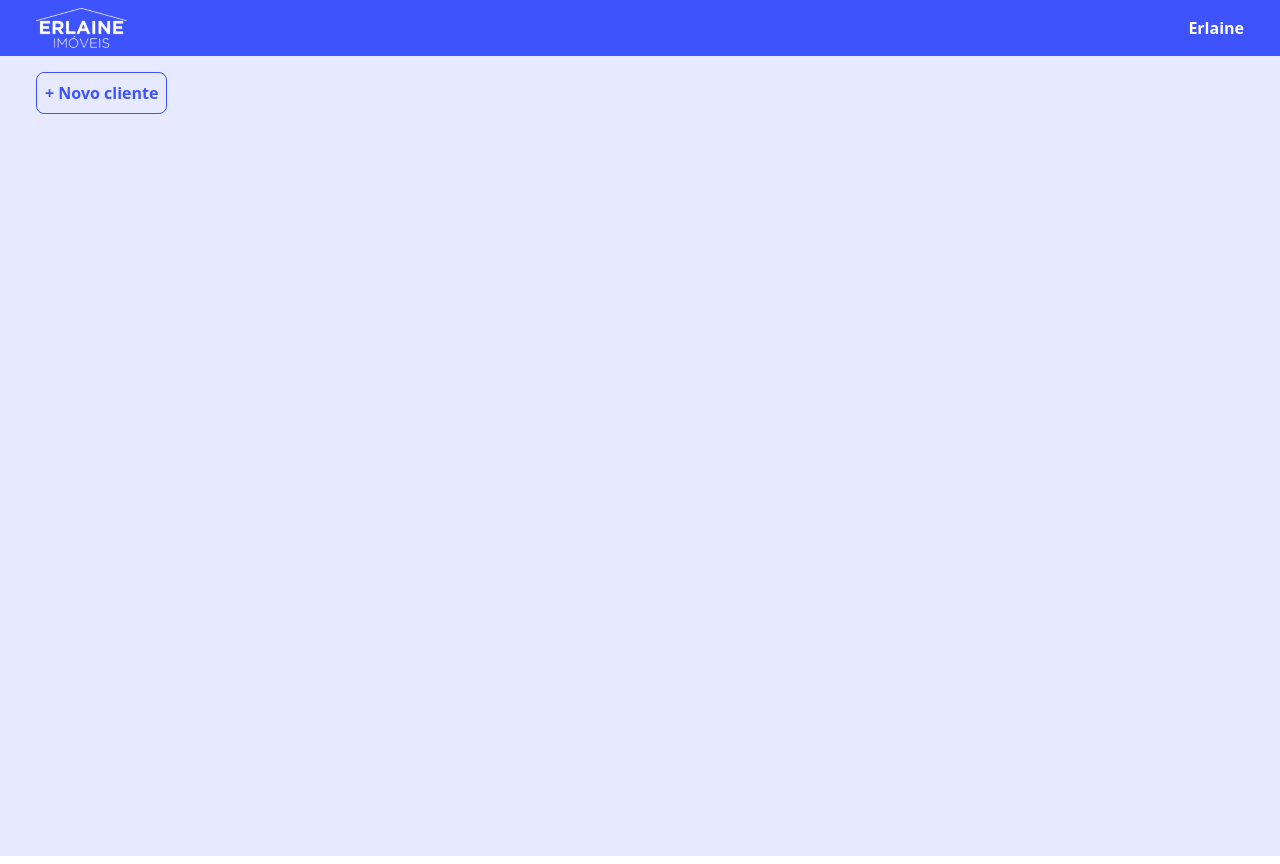
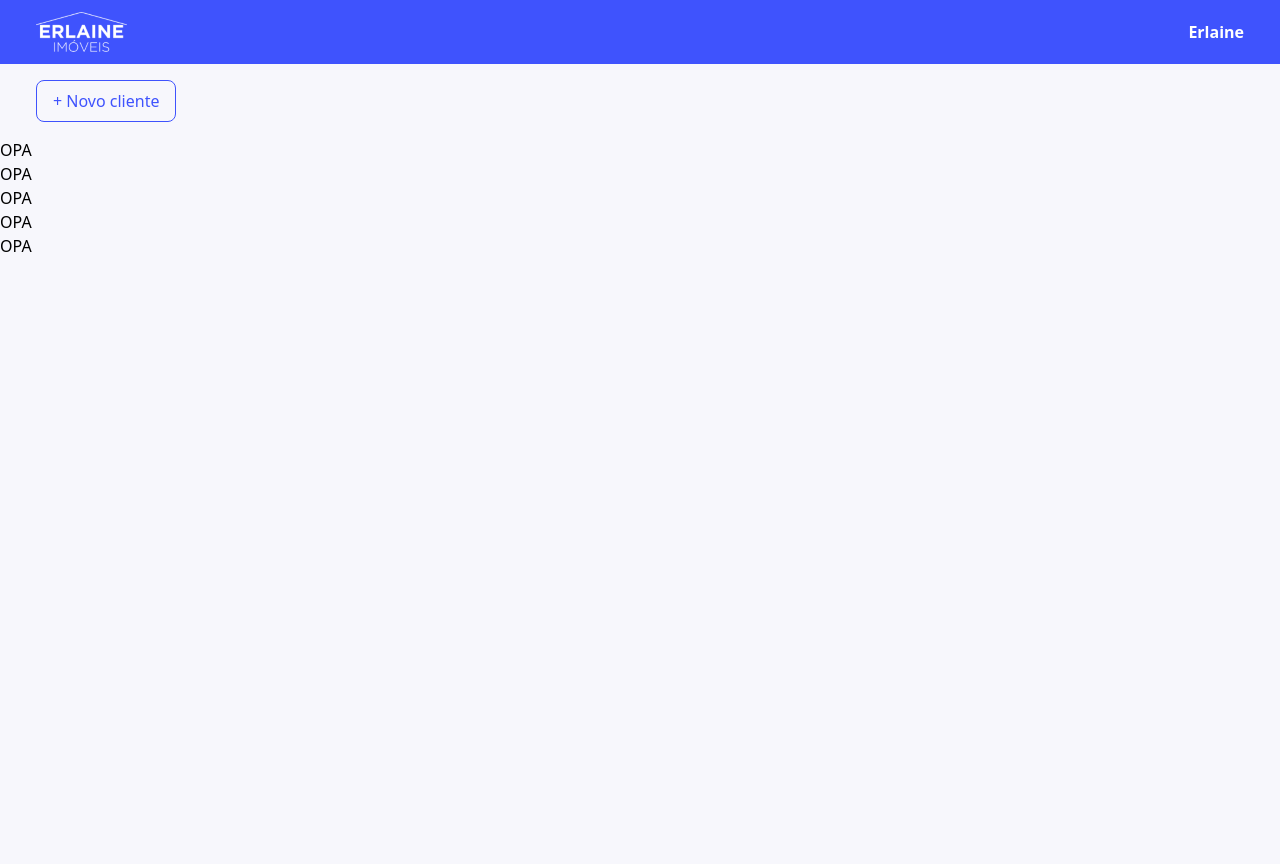
Before and after one commit to gabbrieu/tcc-frontend, a Nuxt app: page / in a window 1280 px wide. Built offline with nearby package versions, Linux system fonts and the light colour scheme.

Commit message:
refactor: initial kanban board

```diff
--- a/components/molecules/Navbar.vue
+++ b/components/molecules/Navbar.vue
@@ -1,8 +1,8 @@
 <template>
-  <nav class="navbar-color h-14 flex justify-between items-center">
-    <Logo />
-    <p class="font-bold text-white pr-9">Erlaine</p>
-  </nav>
+	<nav class="navbar-color h-16 flex justify-between items-center">
+		<Logo />
+		<p class="font-bold text-white pr-9">Erlaine</p>
+	</nav>
 </template>
 
 <script lang="ts">
@@ -12,6 +12,6 @@ export default Vue.extend({})
 
 <style scoped>
 .navbar-color {
-  background: #3f53fd;
+	background: #3f53fd;
 }
 </style>
--- a/package.json
+++ b/package.json
@@ -13,7 +13,8 @@
 	"dependencies": {
 		"@nuxtjs/axios": "^5.13.6",
 		"core-js": "^3.15.1",
-		"nuxt": "^2.15.7"
+		"nuxt": "^2.15.7",
+		"vuedraggable": "^2.24.3"
 	},
 	"devDependencies": {
 		"@babel/eslint-parser": "^7.14.7",
--- a/pages/index.vue
+++ b/pages/index.vue
@@ -7,21 +7,34 @@
 					mt-4
 					mb-4
 					ml-9
-          p-2
+					pt-2
+					pb-2
 					rounded-lg
 					border-blue border
 					text-blue
-          font-semibold
+					font-medium
+					pr-4
+					pl-4
 				"
 			>
 				+ Novo cliente
 			</button>
+			<div class="flex flex-row">
+				<div class="flex flex-col">
+					<p>OPA</p>
+					<p>OPA</p>
+					<p>OPA</p>
+					<p>OPA</p>
+					<p>OPA</p>
+				</div>
+			</div>
 		</main>
 	</div>
 </template>
 
 <script lang="ts">
 import Vue from 'vue'
+import draggable from 'vuedraggable'
 
 export default Vue.extend({})
 </script>
--- a/tailwind.config.js
+++ b/tailwind.config.js
@@ -2,7 +2,7 @@ module.exports = {
 	theme: {
 		colors: {
 			white: '#ffffff',
-			background: '#E7E9FF',
+			background: '#F7F7FC',
 			'gray-line': '#dcdde8',
 			text: '#666666',
 			'text-highlight': '#b3b9ff',
```
Also changed, not shown: 1 other file (tests, documents, lock files or other folders). Lines whose indentation alone changed are shown as unchanged.
